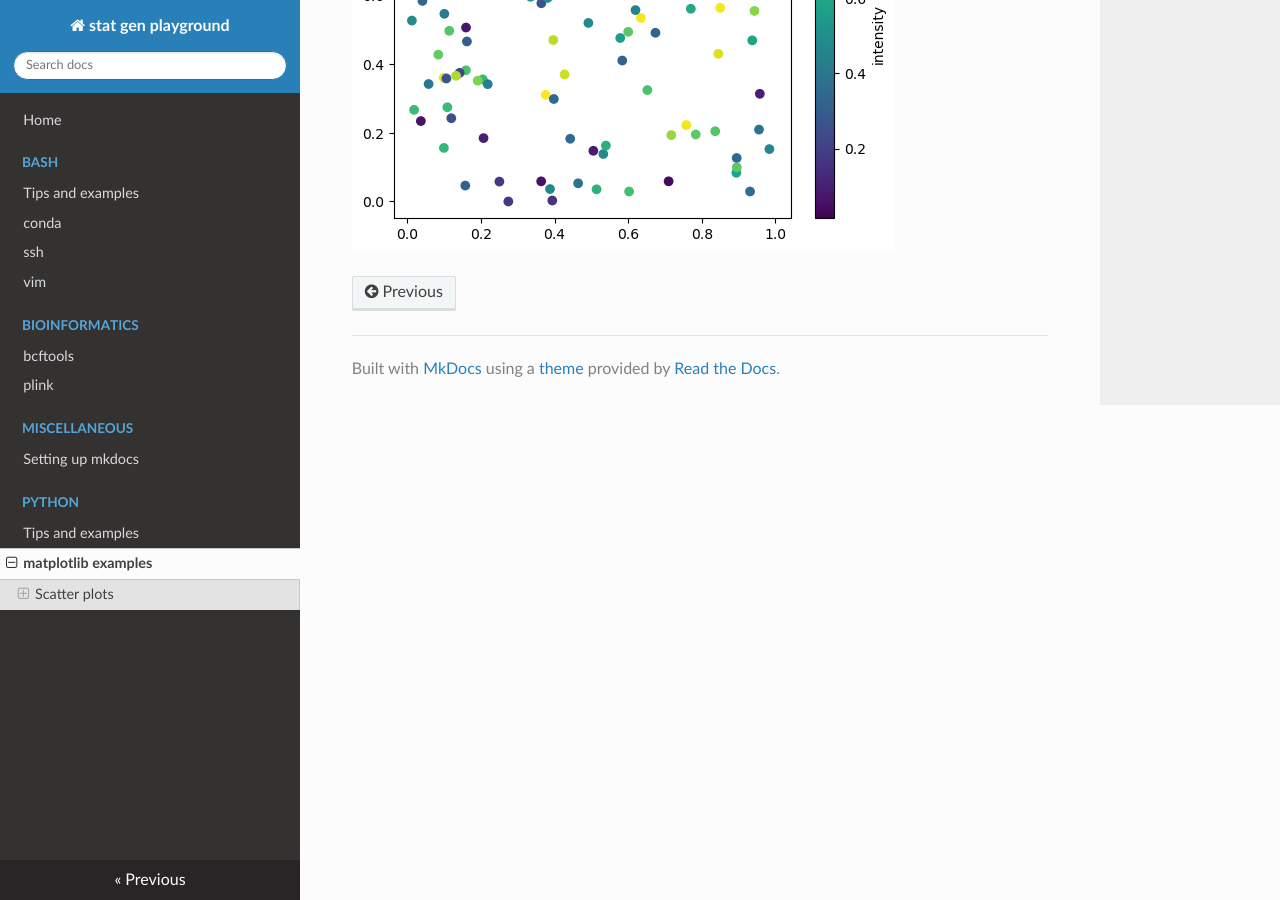
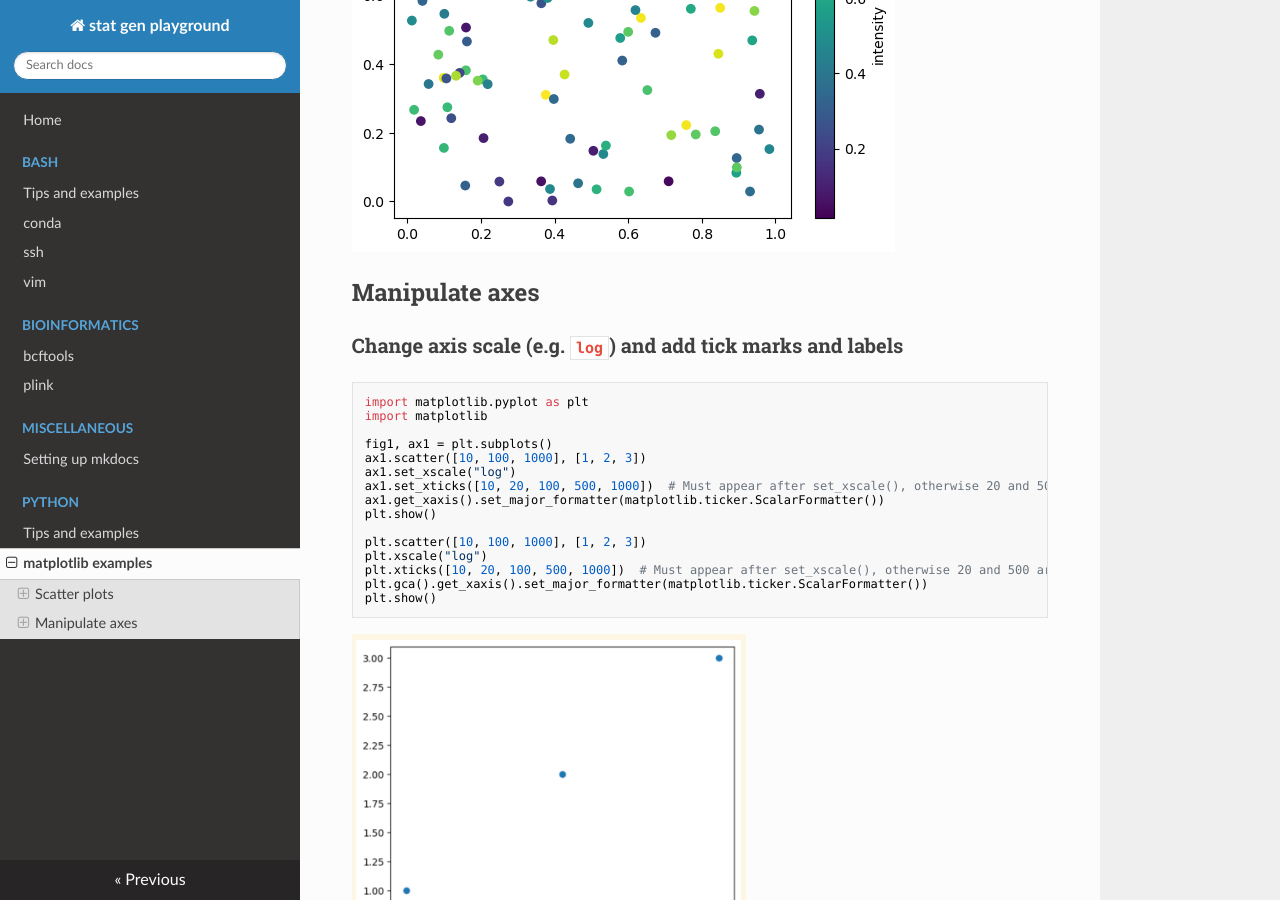
Before and after one commit to drkaizeng/statistics_and_engineering_lab, an MkDocs documentation site: the page built from docs/python/matplotlib_examples.md, in a window 1280 px wide and 900 px high, scrolled down 623 px. Built offline with MkDocs 1.6.1, drawn with Linux system fonts in a browser that asks for light colours; nearby versions of some CDN libraries.

Commit message:
Add plt example

````diff
--- a/docs/python/matplotlib_examples.md
+++ b/docs/python/matplotlib_examples.md
@@ -16,3 +16,26 @@ colorbar.set_label("intensity")
 plt.show()
 ```
 ![](./matplotlib_examples/scatter_plot_with_points_on_a_colour_scale_and_a_colour_bar.png)
+
+
+
+## Manipulate axes
+### Change axis scale (e.g. `log`) and add tick marks and labels
+```python
+import matplotlib.pyplot as plt
+import matplotlib
+
+fig1, ax1 = plt.subplots()
+ax1.scatter([10, 100, 1000], [1, 2, 3])
+ax1.set_xscale("log")
+ax1.set_xticks([10, 20, 100, 500, 1000])  # Must appear after set_xscale(), otherwise 20 and 500 are not rendered properly
+ax1.get_xaxis().set_major_formatter(matplotlib.ticker.ScalarFormatter())
+plt.show()
+
+plt.scatter([10, 100, 1000], [1, 2, 3])
+plt.xscale("log")
+plt.xticks([10, 20, 100, 500, 1000])  # Must appear after set_xscale(), otherwise 20 and 500 are not rendered properly
+plt.gca().get_xaxis().set_major_formatter(matplotlib.ticker.ScalarFormatter())
+plt.show()
+```
+![](./matplotlib_examples/axes_on_log_scale.png){:style="height:600px"}
````
Also changed, not shown: docs/python/matplotlib_examples/axes_on_log_scale.png (added).
